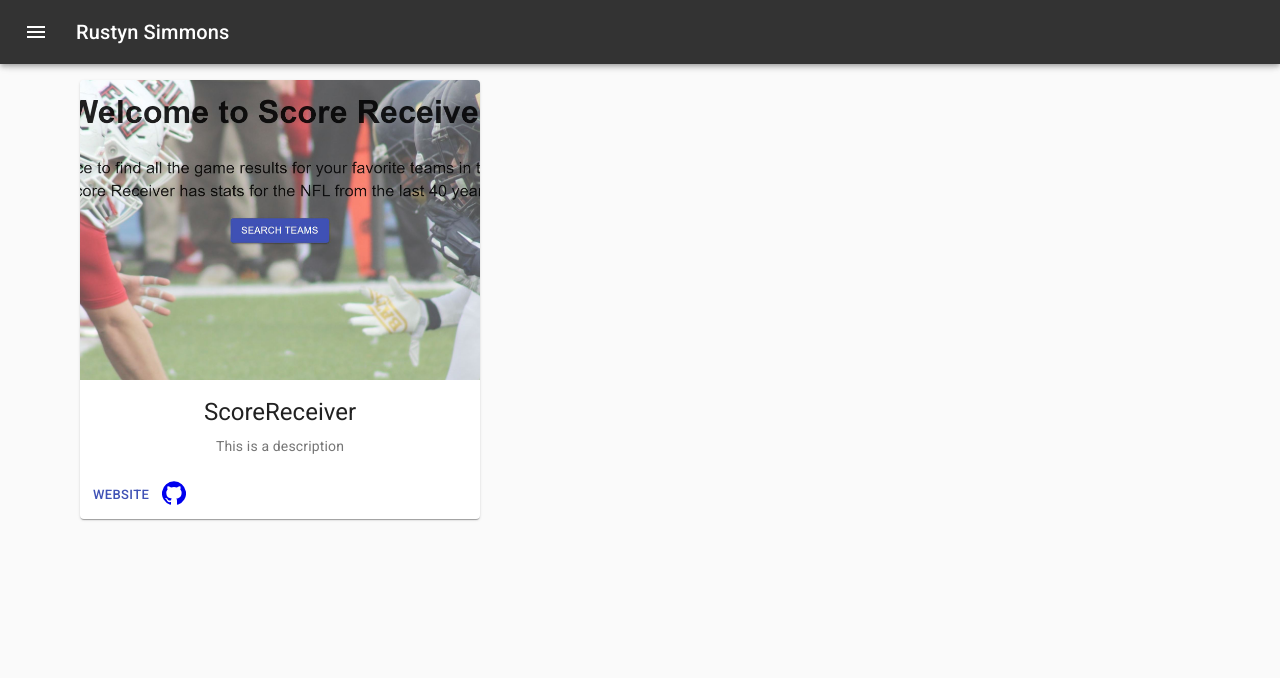
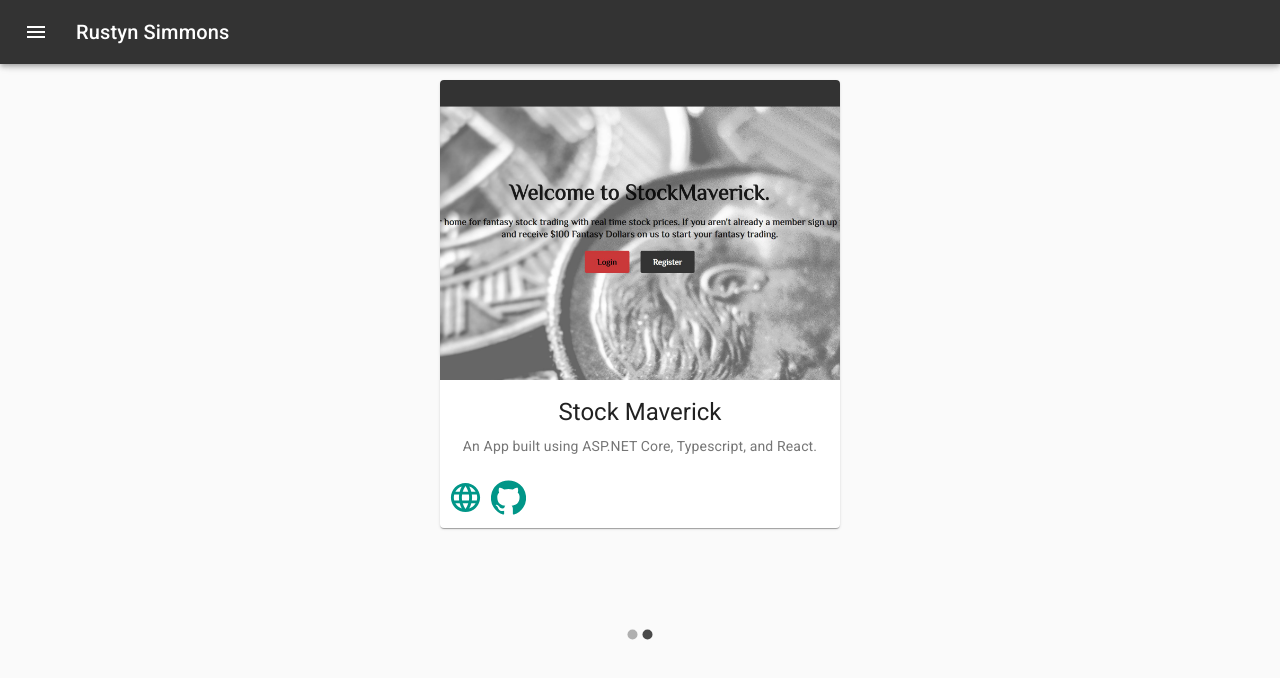
Before and after one commit to Rmckays/my-website, a React (Create React App) app: page / in a window 1280 px wide. Shown: the top 678 px of the page. Built offline with nearby package versions, Linux system fonts and the light colour scheme.

Commit message:
Add carousel for Portfolio cards. Update styling.

```diff
--- a/package.json
+++ b/package.json
@@ -10,6 +10,7 @@
     "@testing-library/user-event": "^7.2.1",
     "react": "^16.12.0",
     "react-dom": "^16.12.0",
+    "react-material-ui-carousel": "^1.1.1",
     "react-router-dom": "^5.1.2",
     "react-scripts": "3.3.1"
   },
--- a/src/Components/Carousel.jsx
+++ b/src/Components/Carousel.jsx
@@ -1,11 +1,33 @@
 import React from 'react';
 import MediaCard from "./PortfolioCard";
+import Carousel from 'react-material-ui-carousel'
+
+const portfolioProjects = [
+    {
+        title: 'Score Receiver',
+        description: 'An App built using Python Flask and React.',
+        github: 'https://github.com/Rmckays/ScoreReceiver',
+        website: 'https://score-receiver.herokuapp.com/',
+        img: 'img/ScoreRec.JPG'
+    },
+    {
+        title: 'Stock Maverick',
+        description: 'An App built using ASP.NET Core, Typescript, and React.',
+        github: 'https://github.com/Rmckays/StockMaverick',
+        website: 'https://stockmaverick.azurewebsites.net/',
+        img: 'img/StockMav.JPG'
+    }
+];
+
+const carouselCards = portfolioProjects.map(project => {
+    return <MediaCard img={project.img} projTitle={project.title} projDescription={project.description} github={project.github} website={project.website}/>
+});
 
 const PortfolioCarousel = () => {
     return (
-        <div>
-            <MediaCard img='img/ScoreRec.JPG' projTitle="ScoreReceiver" projDescription="This is a description"/>
-        </div>
+        <Carousel animation="slide">
+            {carouselCards}
+        </Carousel>
     )
 };
 
--- a/src/Components/Components.module.css
+++ b/src/Components/Components.module.css
@@ -1,3 +1,3 @@
-.carousel-height{
-    height: 500px;
+.d-flex {
+    display: flex !important;
 }
--- a/src/Components/Navigation.jsx
+++ b/src/Components/Navigation.jsx
@@ -37,10 +37,10 @@ const myTheme = createMuiTheme({
         //     // Purple and green play nicely together.
         //     main: purple[500],
         // },
-        // secondary: {
-        //     // This is green.A700 as hex.
-        //     main: '#11cb5f',
-        // },
+        secondary: {
+            // This is green.A700 as hex.
+            main: '#11cb5f',
+        },
     },
 });
 
--- a/src/Components/PortfolioCard.jsx
+++ b/src/Components/PortfolioCard.jsx
@@ -1,21 +1,38 @@
 import React from 'react';
-import { makeStyles } from '@material-ui/core/styles';
+import {createMuiTheme, makeStyles} from '@material-ui/core/styles';
 import Card from '@material-ui/core/Card';
 import CardActionArea from '@material-ui/core/CardActionArea';
 import CardActions from '@material-ui/core/CardActions';
 import CardContent from '@material-ui/core/CardContent';
 import CardMedia from '@material-ui/core/CardMedia';
-import Button from '@material-ui/core/Button';
+import LanguageIcon from '@material-ui/icons/Language';
 import Typography from '@material-ui/core/Typography';
 import GitHubIcon from '@material-ui/icons/GitHub';
+import {ThemeProvider} from "@material-ui/styles";
+import teal from '@material-ui/core/colors/teal';
+
+const myTheme = createMuiTheme({
+    palette: {
+        type: 'dark',
+        primary: {
+            main: '#333',
+            hover: '#fff',
+        },
+        secondary: {
+            main: teal[500],
+        },
+    },
+});
 
 const useStyles = makeStyles({
     root: {
         maxWidth: 400,
         margin: '5rem',
+        display: 'inline-block'
     },
     media: {
         height: 300,
+        width: 400,
     },
 });
 
@@ -24,7 +41,7 @@ export default function MediaCard(props) {
 
     return (
         <Card className={classes.root}>
-            <CardActionArea>
+            <CardActionArea href={props.website}>
                 <CardMedia
                     className={classes.media}
                     image={props.img}
@@ -40,12 +57,14 @@ export default function MediaCard(props) {
                 </CardContent>
             </CardActionArea>
             <CardActions>
-                <Button size="small" color="primary">
-                    Website
-                </Button>
-                <a href="https://github.com/Rmckays/ScoreReceiver">
-                    <GitHubIcon />
-                </a>
+                <ThemeProvider theme={myTheme}>
+                    <a color="secondary" href={props.website}>
+                        <LanguageIcon color="secondary"  fontSize="large"/>
+                    </a>
+                    <a color="secondary" href={props.github}>
+                        <GitHubIcon color="secondary" fontSize="large"/>
+                    </a>
+                </ThemeProvider>
             </CardActions>
         </Card>
     );
```
Also changed, not shown: public/img/StockMav.jpg (added), 1 other file (tests, documents, lock files or other folders). Lines whose indentation alone changed are shown as unchanged.
